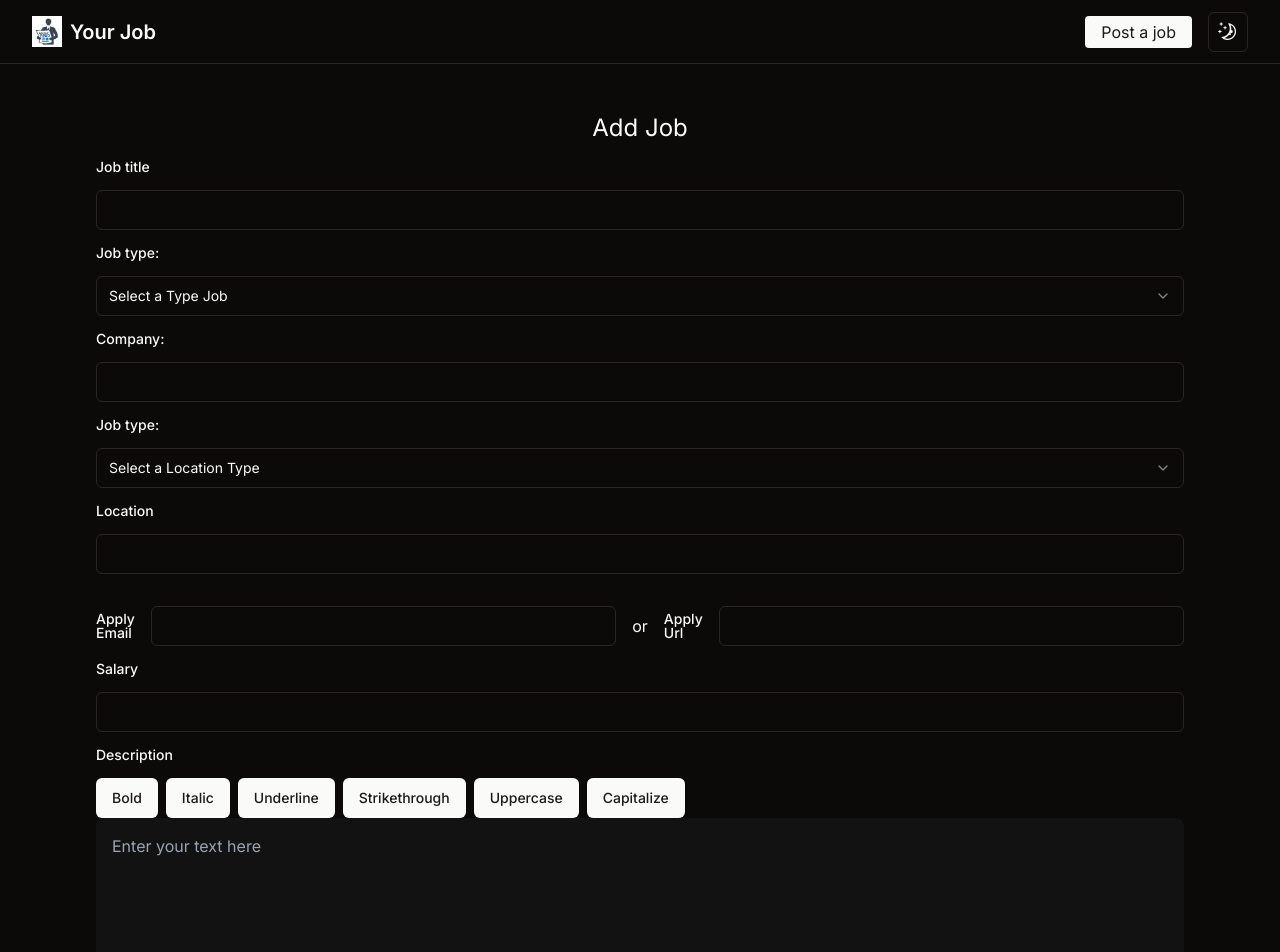
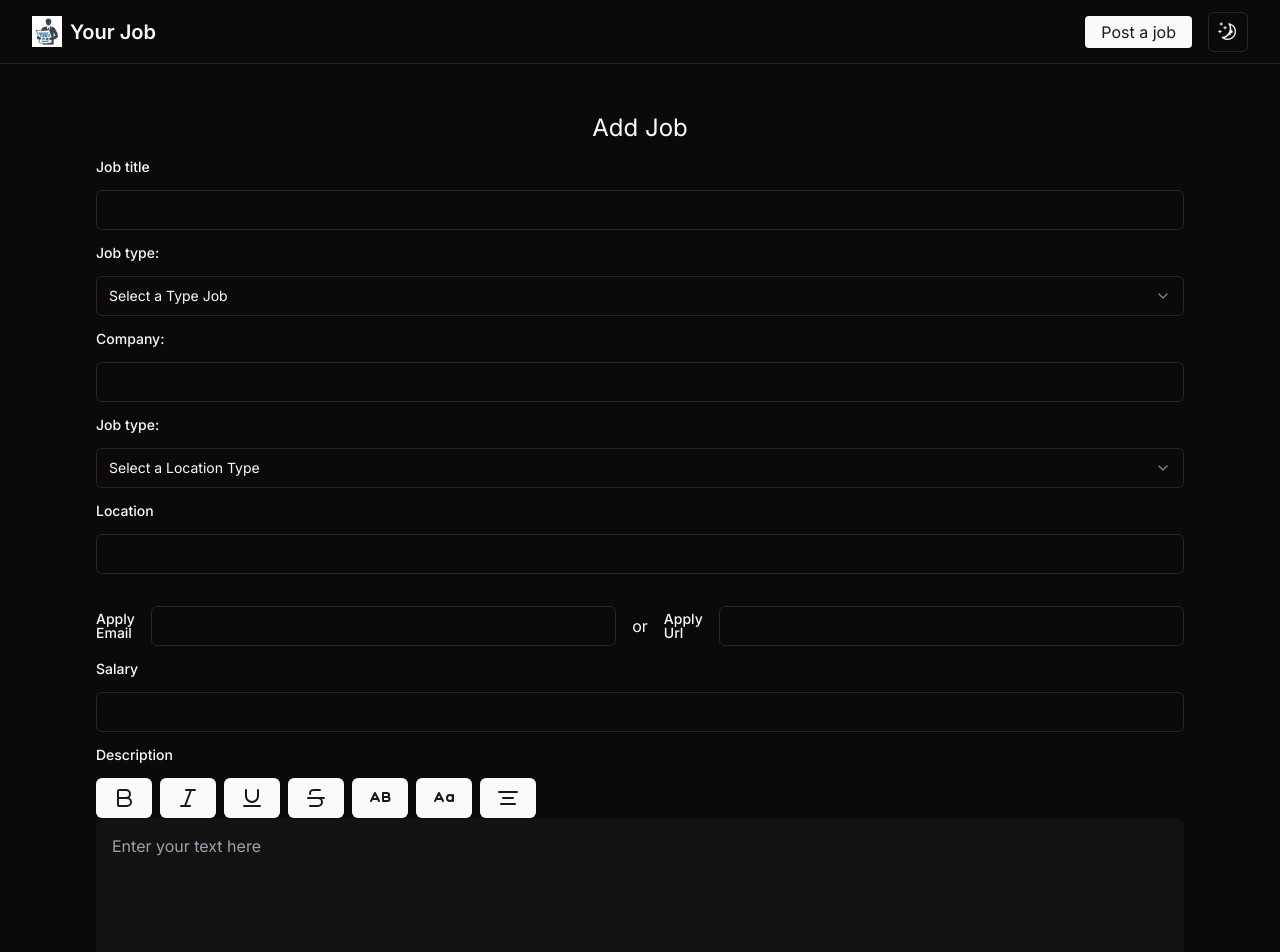
Before and after one commit to ajarek/job-board, a Next.js app: page /add-job in a window 1280 px wide. Shown: the top 952 px of the page. Built offline with nearby package versions, Linux system fonts and the light colour scheme.

Commit message:
added text center

```diff
--- a/app/globals.css
+++ b/app/globals.css
@@ -93,3 +93,6 @@
   .capitalize{
     text-transform: capitalize;
   }
+  .text-center{
+    text-align: center;
+  }
--- a/components/TextEditor.tsx
+++ b/components/TextEditor.tsx
@@ -1,6 +1,7 @@
 'use client'
 import React, { useState, useRef, useEffect } from 'react'
 import { Button } from './ui/button'
+import { Bold, Italic, Underline, Strikethrough, CaseUpper, CaseSensitive, AlignCenter } from 'lucide-react'
 
 const TextEditor = () => {
   const editorRef = useRef<HTMLTextAreaElement>(null)
@@ -12,6 +13,7 @@ const TextEditor = () => {
   const [strikethrough, setStrikethrough] = useState<boolean>(false)
   const [uppercase, setUppercase] = useState<boolean>(false)
   const [capitalize, setCapitalize] = useState<boolean>(false)
+  const [center, setCenter] = useState<boolean>(false)
 
 
   useEffect(() => {
@@ -24,18 +26,21 @@ const TextEditor = () => {
     strikethrough ? text?.classList.add('line-through') : text?.classList.remove('line-through')
     uppercase ? text?.classList.add('uppercase') : text?.classList.remove('uppercase')
     capitalize ? text?.classList.add('capitalize') : text?.classList.remove('capitalize')
+    center ? text?.classList.add('text-center') : text?.classList.remove('text-center')
 
-  }, [bold, italic, underline, strikethrough, uppercase, capitalize])
+  }, [bold, italic, underline, strikethrough, uppercase, capitalize, center])
 
   return (
     <div>
       <div className='flex flex-wrap gap-2'>
-        <Button onClick={() => setBold(!bold)}>Bold</Button>
-        <Button onClick={() => setItalic(!italic)}>Italic</Button>
-        <Button onClick={() => setUnderline(!underline)}>Underline</Button>
-        <Button onClick={() => setStrikethrough(!strikethrough)}>Strikethrough</Button>
-        <Button onClick={() => setUppercase(!uppercase)}>Uppercase</Button>
-        <Button onClick={() => setCapitalize(!capitalize)}>Capitalize</Button>
+        <Button onClick={() => setBold(!bold)}><Bold /></Button>
+        <Button onClick={() => setItalic(!italic)}><Italic /></Button>
+        <Button onClick={() => setUnderline(!underline)}><Underline /></Button>
+        <Button onClick={() => setStrikethrough(!strikethrough)}><Strikethrough /></Button>
+        <Button onClick={() => setUppercase(!uppercase)}><CaseUpper /></Button>
+        <Button onClick={() => setCapitalize(!capitalize)}><CaseSensitive /></Button>
+        <Button onClick={() => setCenter(!center)}><AlignCenter /></Button>
+
 
       </div>
       <textarea ref={editorRef} name="description" id="" rows={5} placeholder='Enter your text here' className='w-full p-4 rounded-lg'></textarea>
```
